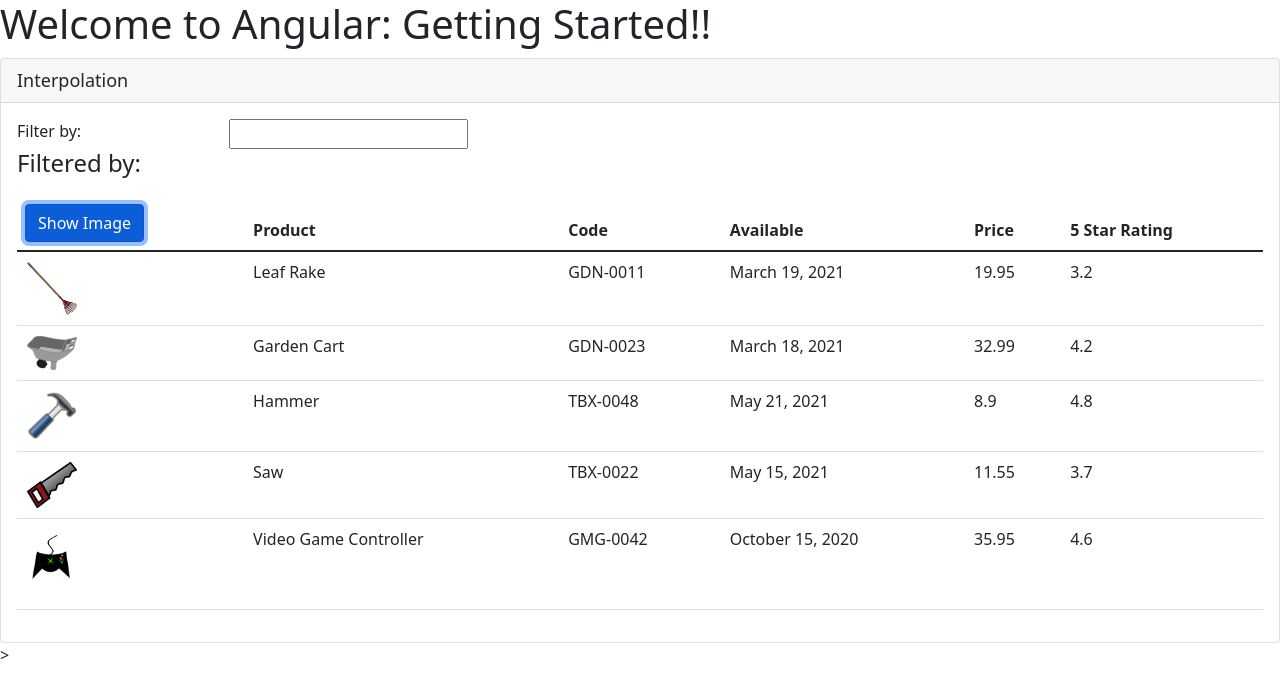
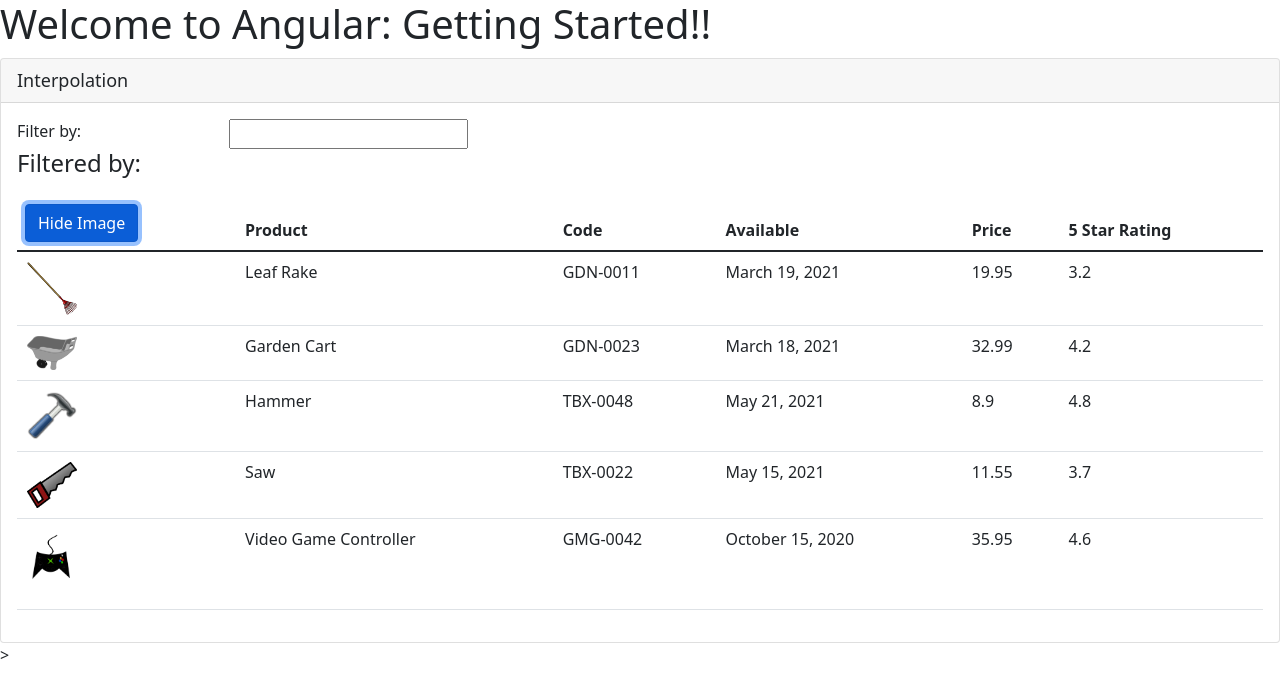
Before and after one commit to collinsMutai/angular-product-management, an Angular app: page / in a window 1280 px wide. Both pictures are taken after a click on the button "Show Image". Shown: the top 698 px of the page. Built offline with nearby package versions, Linux system fonts and the light colour scheme.

Commit message:
event binding

```diff
--- a/src/app/products/product-list.component.html
+++ b/src/app/products/product-list.component.html
@@ -18,8 +18,10 @@
           <thead>
             <tr>
               <th>
-                <button class='btn btn-primary'>
-                  Show Image
+                <!-- connect a button click event to a toggleImage() method in the component. On click the binding calls the method -->
+                <button class='btn btn-primary'
+                (click) = 'toggleImage()'>
+                  {{showImage ? 'Hide' : 'Show'}} Image
                 </button>
               </th>
               <th>Product</th>
@@ -33,7 +35,8 @@
            <tr *ngFor='let product of products'>
             <td>
               <!-- property binding -->
-              <img [src] = 'product.imageUrl'
+              <img  *ngIf='showImage'
+              [src] = 'product.imageUrl'
                     [title] = 'product.productName'
                     [style.width.px] = 'imageWidth'
                     [style.margin.px] = 'imageMargin'>
--- a/src/app/products/product-list.component.ts
+++ b/src/app/products/product-list.component.ts
@@ -8,6 +8,7 @@
   pageTitle: string = 'Interpolation';
   imageWidth: number = 50;
   imageMargin: number = 2;
+  showImage: boolean = false;
   // pass products to html template
   products: any[] = [
     {
@@ -61,4 +62,9 @@
       "imageUrl": "assets/images/xbox-controller.png"
     }
   ];
+
+  // toggle image method
+  toggleImage(): void {
+    this.showImage = !this.showImage;
+  }
 }
```
